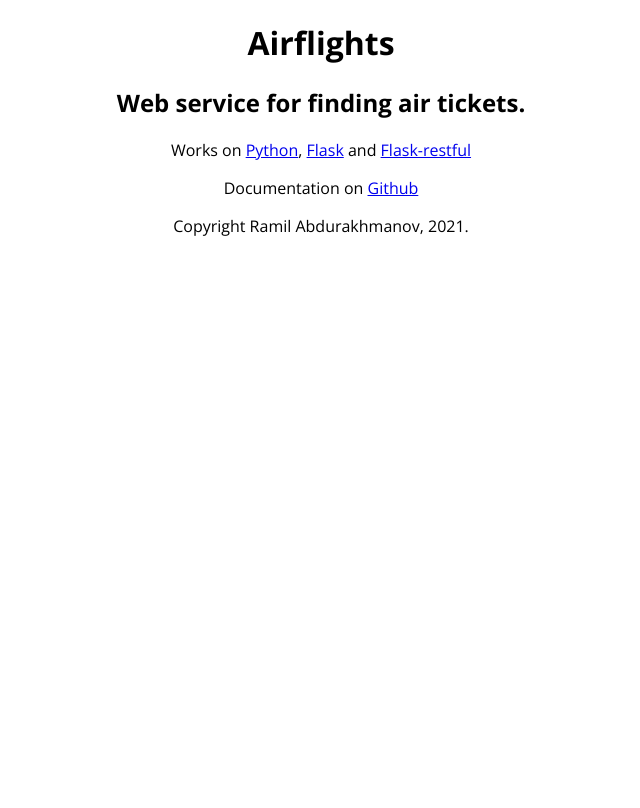
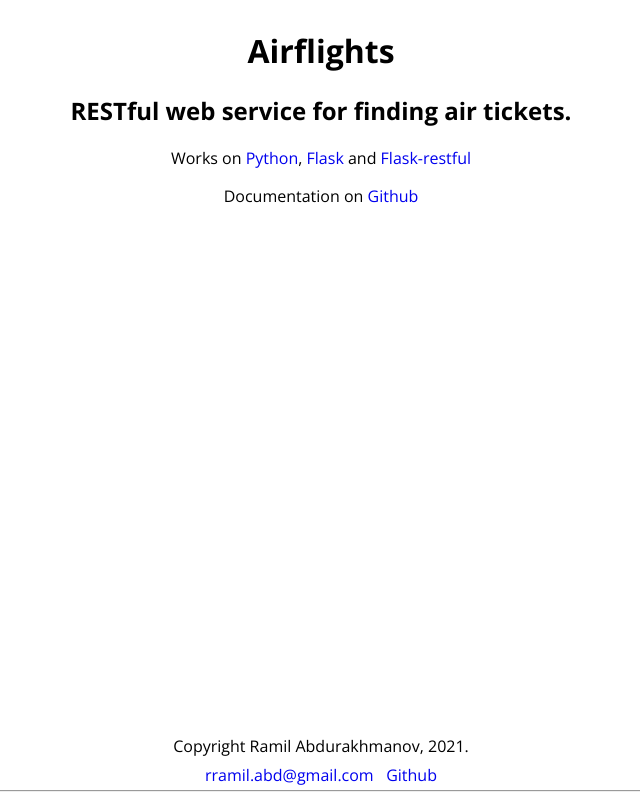
Before and after one commit to ramilabd/airflight, a Flask app: page / in a window 1280 px wide. Shown: the whole page, without its empty margins (319-959 px from the left). Before the commit the page ends 236 px from the top, so only its background shows below. Run offline with Flask 2, Linux system fonts and the light colour scheme.

Commit message:
edited main page

```diff
--- a/airflights/static/style.css
+++ b/airflights/static/style.css
@@ -1,4 +1,23 @@
-body {
+html, body {
+    height: 100%;
     font-family: 'Open Sans', sans-serif;
+    overflow: hidden;
     text-align: center;
 }
+
+body {
+    display: flex;
+    flex-direction: column;
+}
+.content {
+    flex: 1 0 auto;
+}
+a {
+    text-decoration: none;
+}
+
+.footer {
+    flex-shrink: 0;
+    line-height: 0.8;
+    margin: inherit;
+}
--- a/airflights/templates/index.html
+++ b/airflights/templates/index.html
@@ -1,22 +1,43 @@
 <!DOCTYPE html>
 <html lang="en">
   <head>
-    <meta charset="UTF-8">
-    <meta http-equiv="X-UA-Compatible" content="IE=edge">
-    <meta name="viewport" content="width=device-width, initial-scale=1.0">
-    <link rel="preconnect" href="https://fonts.gstatic.com">
-    <link href="https://fonts.googleapis.com/css2?family=Open+Sans:wght@400;700&display=swap" rel="stylesheet">
-    <link rel="stylesheet" href="/static/style.css">
+    <meta charset="UTF-8" />
+    <meta http-equiv="X-UA-Compatible" content="IE=edge" />
+    <meta name="viewport" content="width=device-width, initial-scale=1.0" />
+    <link rel="preconnect" href="https://fonts.gstatic.com" />
+    <link
+      href="https://fonts.googleapis.com/css2?family=Open+Sans:wght@400;700&display=swap"
+      rel="stylesheet"
+    />
+    <link rel="stylesheet" href="/static/style.css" />
     <title>Airflights</title>
   </head>
   <body>
+    <div class="content">
       <h1>Airflights</h1>
-    <h2>Web service for finding air tickets.</h2>
-    <p>Works on <a href="https://www.python.org/" target="blank">Python</a>,
-        <a href="https://flask.palletsprojects.com/en/2.0.x/" target="blank">Flask</a>
+      <h2>RESTful web service for finding air tickets.</h2>
+      <p>
+        Works on <a href="https://www.python.org/" target="blank">Python</a>,
+        <a href="https://flask.palletsprojects.com/en/2.0.x/" target="blank"
+          >Flask</a
+        >
         and
-        <a href="https://flask-restful.readthedocs.io/en/latest/" target="blank">Flask-restful</a></p>
-    <p>Documentation on <a href="https://github.com/ramilabd/airflights" target="blank">Github</a></p>
+        <a href="https://flask-restful.readthedocs.io/en/latest/" target="blank"
+          >Flask-restful</a
+        >
+      </p>
+      <p>
+        Documentation on
+        <a href="https://github.com/ramilabd/airflights" target="blank"
+          >Github</a
+        >
+      </p>
+    </div>
+    <footer class="footer">
       <p>Copyright Ramil Abdurakhmanov, 2021.</p>
+      <a href="mailto:rramil.abd@gmail.com">rramil.abd@gmail.com</a>&nbsp;&nbsp;
+      <a href="Github" target="blank">Github</a>
+      <hr/>
+    </footer>
   </body>
 </html>
```
Lines whose indentation alone changed are shown as unchanged.
